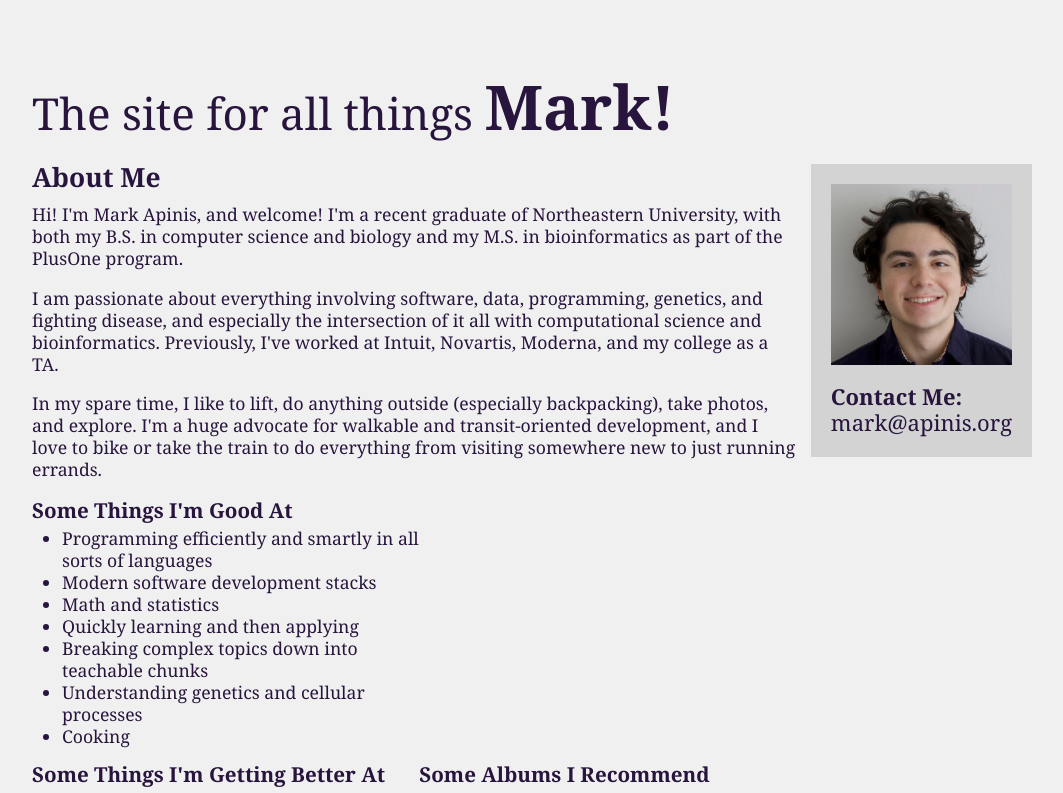
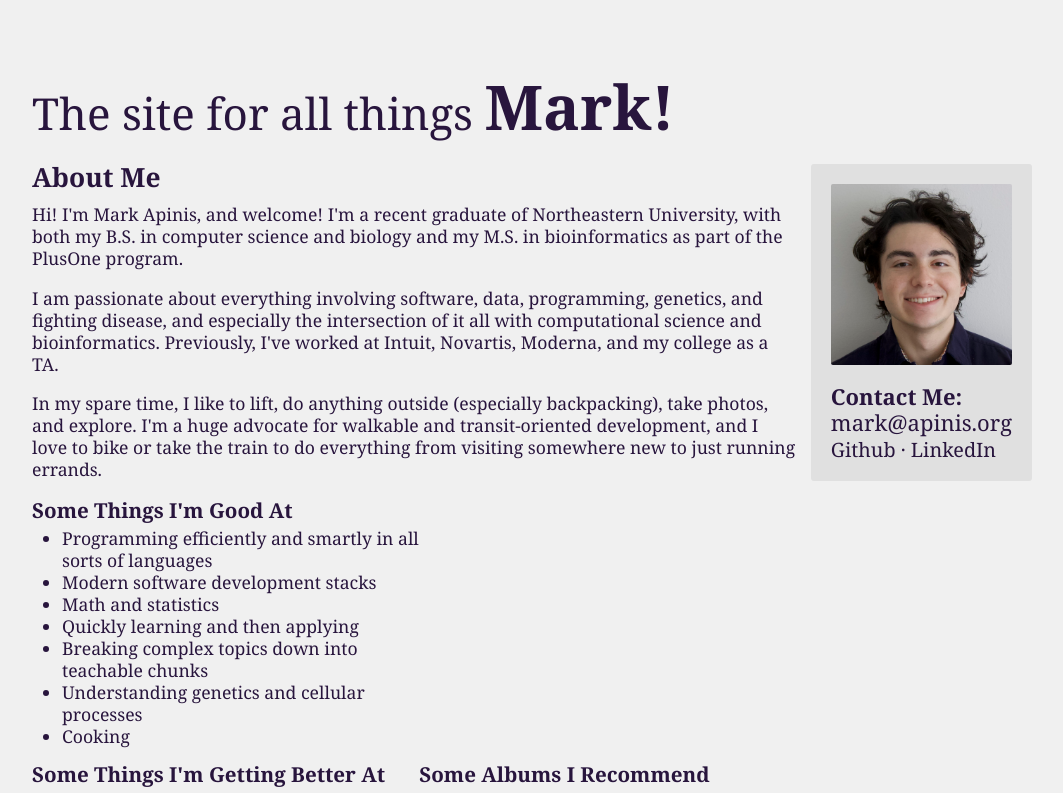
Before and after one commit to mapinis/mapinis.github.io, a Next.js app: page / in a window 1280 px wide. Shown: the top 793 px of the page, without its empty margins (108-1171 px from the left). Built offline with nearby package versions, Linux system fonts and the light colour scheme.

Commit message:
Added socials, color work, formatted css

```diff
--- a/src/app/globals.css
+++ b/src/app/globals.css
@@ -50,6 +50,7 @@ body {
   margin-bottom: 6px;
 }
 
+
 a {
   color: inherit;
   text-decoration: none;
@@ -57,6 +58,12 @@ a {
 
 a:hover {
   text-decoration: underline
+}
+
+@media only screen and (max-width: 850px) {
+  a {
+    text-decoration: underline;
+  }
 }
 
 @media (prefers-color-scheme: dark) {
--- a/src/app/page.module.css
+++ b/src/app/page.module.css
@@ -15,23 +15,38 @@
 #photoFrame {
   width: 13em;
   font-size: 1.25em;
-  background: lightgray;
+  background: #E0E0E0;
   padding: 20px;
   height: max-content;
+  border-radius: 3px;
+}
+
+@media (prefers-color-scheme: dark) {
+  #photoFrame {
+    background: #3B3B3B
+  }
 }
 
 #photoFrame p {
   margin-bottom: 4px;
 }
+
 #photoFrame img {
   display: block;
   width: 100%;
   min-width: 100px;
   height: auto;
   margin-bottom: 20px;
+  border-radius: 2px;
 }
 
-@media (max-width: 60em) {
+#socials {
+  display: inline-block;
+  margin-top: 2px;
+  font-size: 0.9em;
+}
+
+@media only screen and (max-width: 850px) {
   #text {
     min-width: 80vw;
     margin-right: 0px;
@@ -54,9 +69,10 @@
     margin-bottom: 0px;
     margin-right: 20px;
   }
-#content {
-  flex-wrap: wrap;
-}
+
+  #content {
+    flex-wrap: wrap;
+  }
 }
 
 #collage {
@@ -70,6 +86,7 @@
   width: auto;
   padding: 3px 0;
 }
+
 #bulletLists {
   display: flex;
   flex-direction: row;
--- a/src/app/page.tsx
+++ b/src/app/page.tsx
@@ -7,10 +7,11 @@ export default function Page() {
     <>
       <div id={styles.content}>
         <div id={styles.photoFrame}>
-          <img src="headshot.jpeg" alt="Mark Apinis headshot" />
+          <img src="headShot.jpeg" alt="Mark Apinis head shot" />
           <div>
             <p><b>Contact Me:</b></p>
             <p><a href="mailto:mark@apinis.org">mark@apinis.org</a></p>
+            <span id={styles.socials}><a href="https://github.com/mapinis">Github</a> · <a href="https://www.linkedin.com/in/mapinis/">LinkedIn</a></span>
           </div>
         </div>
         <div id={styles.text}>
```
Also changed, not shown: 1 other file (tests, documents, lock files or other folders). Lines whose indentation alone changed are shown as unchanged.
